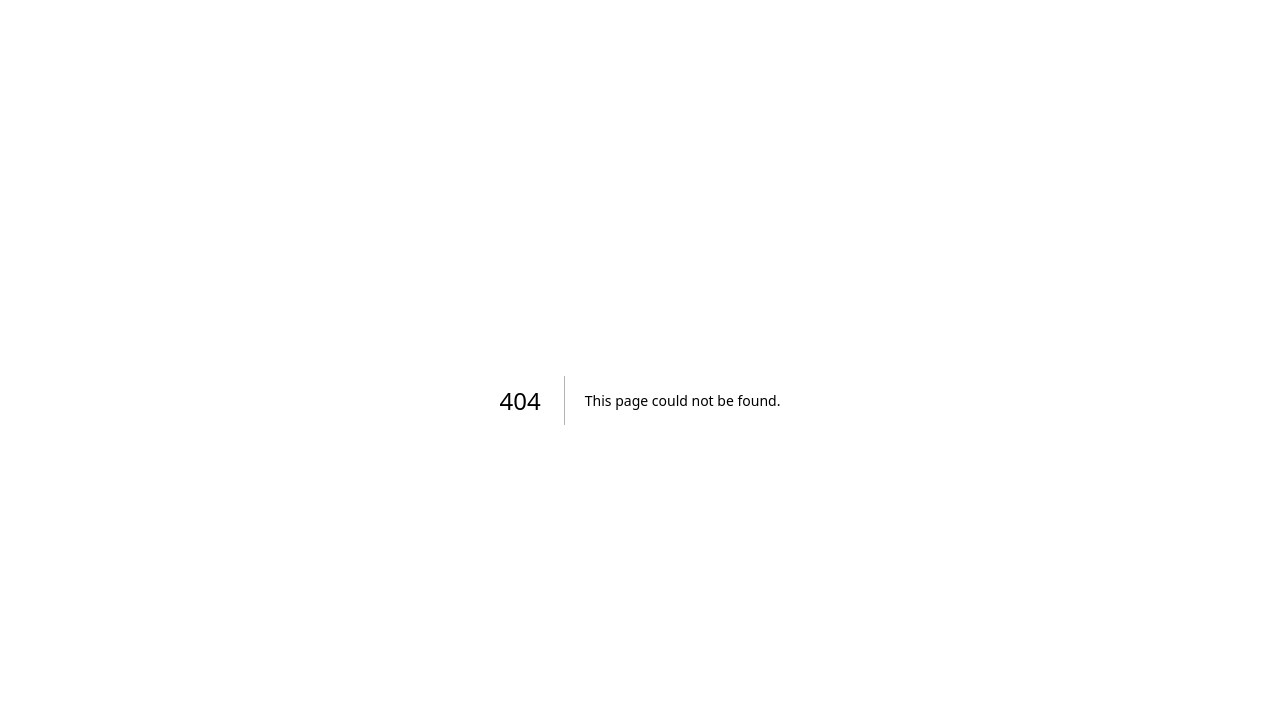
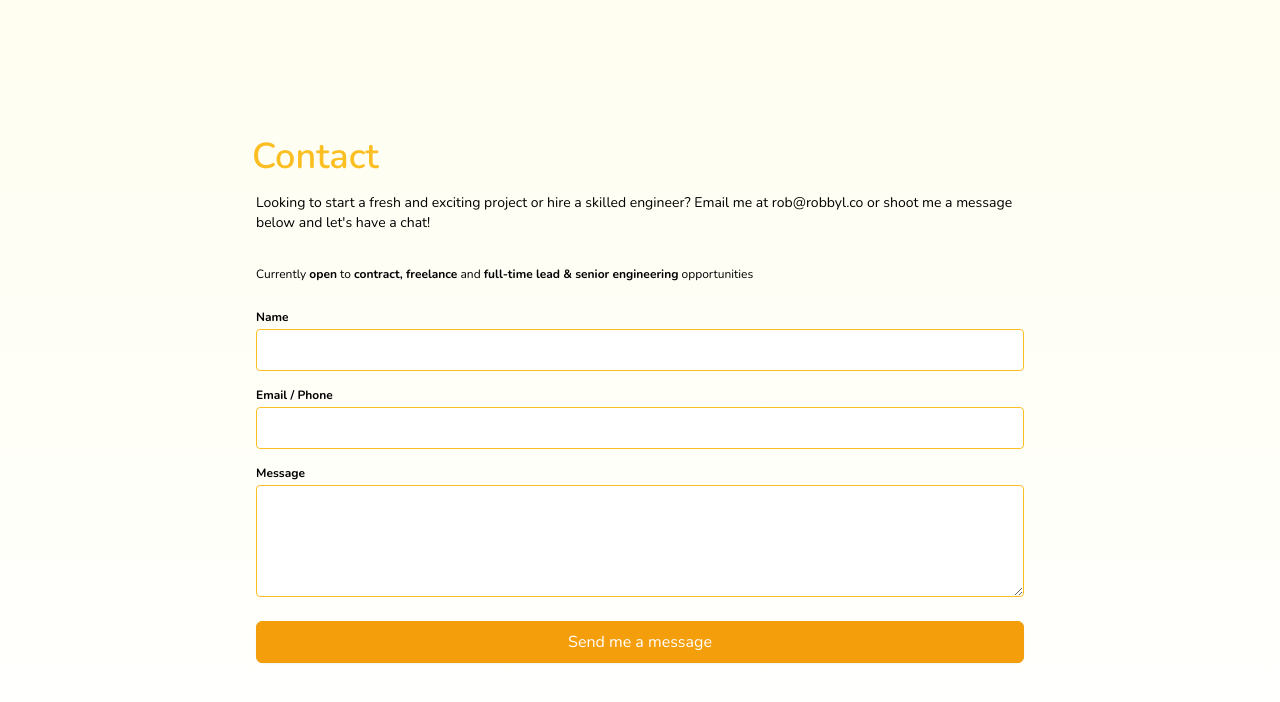
Before and after one commit to robinsonlam/robbylco-base, a Next.js app: page /contact in a window 1280 px wide. Before the commit this address had no page. Shown: the top 702 px of the page. Built offline with nearby package versions, Linux system fonts and the light colour scheme.

Commit message:
add contact form ui

```diff
--- /dev/null
+++ b/app/contact/page.tsx
@@ -0,0 +1,36 @@
+'use client'
+
+import { useState } from 'react';
+
+export default function ContactPage() {
+  const [contactFormActive, setContactFormActive] = useState(false);
+
+  return (
+    <main className="flex min-h-screen flex-col items-center justify-center px-12 sm:px-24 md:px-36 lg:px-36 xl:px-64">
+
+      { !contactFormActive && <div className="heroContainer container font-sans text-left flex flex-col gap-3 sm:gap-4">
+        <h1 className="text-3xl sm:text-4xl text-amber-400 font-semibold -ml-1">Contact</h1>
+
+        <p className="text-xs sm:text-sm font-light text-gray leading-relaxed">Looking to start a fresh and exciting project or hire a skilled engineer? Email me at <a href="mailto:rob@robbyl.co">rob@robbyl.co</a> or shoot me a message below and let&apos;s have a chat!</p>
+
+        <p className="text-xs text-gray leading-relaxed mt-4 mb-2">Currently <strong>open</strong> to <strong>contract,</strong> <strong>freelance</strong> and <strong>full-time lead &amp; senior engineering</strong> opportunities</p>
+
+        <form action="" className="flex flex-col">
+            <label className="flex flex-col mb-4">
+                <span className="text-gray text-xs font-bold">Name</span>
+                <input className="rounded border border-amber-400 border-solid p-2 mt-1" type="text" />
+            </label>
+            <label className="flex flex-col mb-4">
+                <span className="text-gray text-xs font-bold">Email / Phone</span>
+                <input className="rounded border border-amber-400 border-solid p-2 mt-1" type="text" />
+            </label>
+            <label className="flex flex-col mb-4">
+                <span className="text-gray text-xs font-bold">Message</span>
+                <textarea className="rounded border border-amber-400 border-solid p-2 mt-1 h-28" />
+            </label>
+             <button className="border border-solid border-amber-500 bg-amber-500 hover:bg-amber-300 hover:border-amber-300 px-4 py-2 mt-2 rounded-md text-white font-light shadow-sm hover:shadow-md transition-all w-full">Send me a message</button>
+        </form>
+      </div> }
+    </main>
+  )
+}
--- a/app/layout.tsx
+++ b/app/layout.tsx
@@ -5,8 +5,8 @@ import './globals.css'
 const inter = Inter({ subsets: ['latin'] })
 
 export const metadata: Metadata = {
-  title: 'Create Next App',
-  description: 'Generated by create next app',
+  title: 'ROBBYL.CO | Rob Lam | Full-Stack Developer | JavaScript, React, MongoDB, AWS',
+  description: 'Portfolio website & coding playground',
 }
 
 export default function RootLayout({
--- a/app/page.tsx
+++ b/app/page.tsx
@@ -1,20 +1,33 @@
+'use client'
+
+import { useState } from 'react';
+import ContactModal from '../components/ContactModal';
+
 export default function Home() {
+  const [contactFormActive, setContactFormActive] = useState(false);
+
   return (
     <main className="flex min-h-screen flex-col items-center justify-center px-12">
 
-      <div className="heroContainer container font-sans text-center flex flex-col gap-3 sm:gap-4">
+      { !contactFormActive && <div className="heroContainer container font-sans text-center flex flex-col gap-3 sm:gap-4">
         <p className="text-base sm:text-lg text-amber-400 leading-relaxed">Hi, I&apos;m Rob - welcome to my space.</p>
 
         <h1 className="text-3xl sm:text-4xl text-amber-400 font-semibold leading-none">Full-Stack Software Engineer</h1>
         <h4 className="text-xs sm:text-sm font-light text-gray leading-relaxed">JS Stacks (React, Vue, Angular, Node) - AWS - MongoDB - CI/CD</h4>
 
-        <p className="text-xs text-gray leading-relaxed">Currently <strong>open</strong> to <strong>contract,</strong> <strong>freelance</strong> and <strong>full-time lead engineering & manager</strong> opportunities</p>
+        <p className="text-xs text-gray leading-relaxed">Currently <strong>open</strong> to <strong>contract,</strong> <strong>freelance</strong> and <strong>full-time lead &amp; senior engineering</strong> opportunities</p>
 
         <div className="callToActions flex flex-row my-2 justify-center">
           <button className="border border-solid border-amber-500 bg-amber-500 hover:bg-amber-300 hover:border-amber-300 px-4 py-2 rounded-md text-white font-light mx-2 shadow-sm hover:shadow-md transition-all">Send me a message</button>
           <button className="border border-solid border-amber-500 bg-transparent hover:bg-amber-300 hover:border-amber-300 hover:text-white px-4 py-2 rounded-md text-amber-500 font-light mx-4 shadow-sm hover:shadow-md transition-all">My passion projects</button>
         </div>
-      </div>
+
+      </div> }
+
+      {/* Contact modal */}
+      { contactFormActive && <ContactModal /> }
+
+      <button onClick={(e) => setContactFormActive(!contactFormActive)}>TOggle Form</button>
     </main>
   )
 }
--- /dev/null
+++ b/components/ContactModal.tsx
@@ -0,0 +1,7 @@
+export default function ContactModal() {
+    return (
+        <div className="">
+            123
+        </div>
+    )
+}
```
